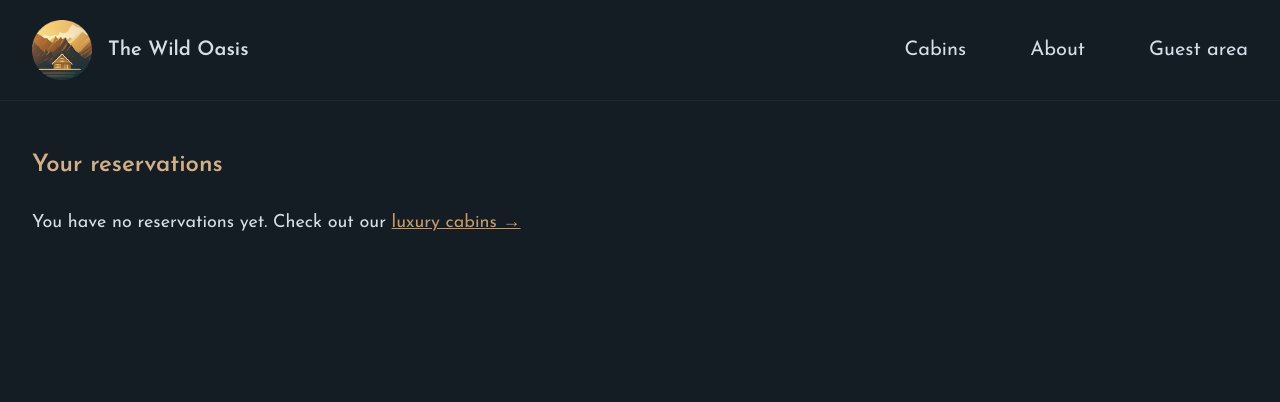
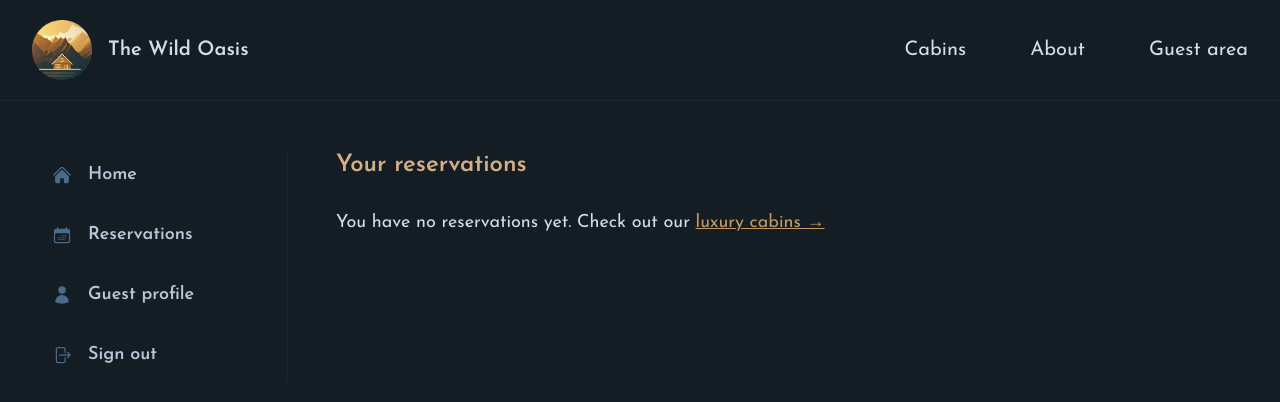
Before and after one commit to desizafirova/the-wild-oasis-website, a Next.js app: page /account/reservations in a window 1280 px wide. Shown: the top 402 px of the page. Built offline with nearby package versions, Linux system fonts and the light colour scheme.

Commit message:
adding a nested layout

```diff
--- /dev/null
+++ b/app/_components/SideNavigation.js
@@ -0,0 +1,51 @@
+import {
+  CalendarDaysIcon,
+  HomeIcon,
+  UserIcon,
+} from '@heroicons/react/24/solid';
+import SignOutButton from './SignOutButton';
+import Link from 'next/link';
+
+const navLinks = [
+  {
+    name: 'Home',
+    href: '/account',
+    icon: <HomeIcon className="h-5 w-5 text-primary-600" />,
+  },
+  {
+    name: 'Reservations',
+    href: '/account/reservations',
+    icon: <CalendarDaysIcon className="h-5 w-5 text-primary-600" />,
+  },
+  {
+    name: 'Guest profile',
+    href: '/account/profile',
+    icon: <UserIcon className="h-5 w-5 text-primary-600" />,
+  },
+];
+
+function SideNavigation() {
+  return (
+    <nav className="border-r border-primary-900">
+      <ul className="flex flex-col gap-2 h-full text-lg">
+        {navLinks.map((link) => (
+          <li key={link.name}>
+            <Link
+              className={`py-3 px-5 hover:bg-primary-900 hover:text-primary-100 transition-colors flex items-center gap-4 font-semibold text-primary-200`}
+              href={link.href}
+            >
+              {link.icon}
+              <span>{link.name}</span>
+            </Link>
+          </li>
+        ))}
+
+        <li className="mt-auto">
+          <SignOutButton />
+        </li>
+      </ul>
+    </nav>
+  );
+}
+
+export default SideNavigation;
--- /dev/null
+++ b/app/_components/SignInButton.js
@@ -0,0 +1,17 @@
+import Image from 'next/image';
+
+function SignInButton() {
+  return (
+    <button className="flex items-center gap-6 text-lg border border-primary-300 px-10 py-4 font-medium">
+      <Image
+        src="https://authjs.dev/img/providers/google.svg"
+        alt="Google logo"
+        height="24"
+        width="24"
+      />
+      <span>Continue with Google</span>
+    </button>
+  );
+}
+
+export default SignInButton;
--- /dev/null
+++ b/app/_components/SignOutButton.js
@@ -0,0 +1,12 @@
+import { ArrowRightOnRectangleIcon } from '@heroicons/react/24/solid';
+
+function SignOutButton() {
+  return (
+    <button className='py-3 px-5 hover:bg-primary-900 hover:text-primary-100 transition-colors flex items-center gap-4 font-semibold text-primary-200 w-full'>
+      <ArrowRightOnRectangleIcon className='h-5 w-5 text-primary-600' />
+      <span>Sign out</span>
+    </button>
+  );
+}
+
+export default SignOutButton;
--- /dev/null
+++ b/app/account/layout.js
@@ -0,0 +1,12 @@
+import SideNavigation from '@/app/_components/SideNavigation';
+
+function Layout({ children }) {
+  return (
+    <div className="grid grid-cols-[16rem_1fr] h-full gap-12">
+      <SideNavigation />
+      <div>{children}</div>
+    </div>
+  );
+}
+
+export default Layout;
--- a/app/account/profile/page.js
+++ b/app/account/profile/page.js
@@ -1,9 +1,13 @@
-import SelectCountry from "@/app/_components/SelectCountry";
+import SelectCountry from '@/app/_components/SelectCountry';
+
+export const metadata = {
+  title: 'Update profile',
+};
 
 export default function Page() {
   // CHANGE
-  const countryFlag = "pt.jpg";
-  const nationality = "portugal";
+  const countryFlag = 'pt.jpg';
+  const nationality = 'portugal';
 
   return (
     <div>
--- a/app/account/reservations/page.js
+++ b/app/account/reservations/page.js
@@ -1,4 +1,8 @@
 import ReservationCard from '@/app/_components/ReservationCard';
+
+export const metadata = {
+  title: 'Reservations',
+};
 
 export default function Page() {
   // CHANGE
--- a/app/layout.js
+++ b/app/layout.js
@@ -26,8 +26,8 @@ export default function RootLayout({ children }) {
         className={`${josefin.className} antialiased bg-primary-950 text-primary-100 min-h-screen flex- flex-col relative`}
       >
         <Header />
-        <div className="flex-1 px-8 py-12">
-          <main className="max-w-7xl mx-auto">{children}</main>
+        <div className="flex-1 px-8 py-12 grid">
+          <main className="max-w-7xl mx-auto w-full">{children}</main>
         </div>
       </body>
     </html>
```
